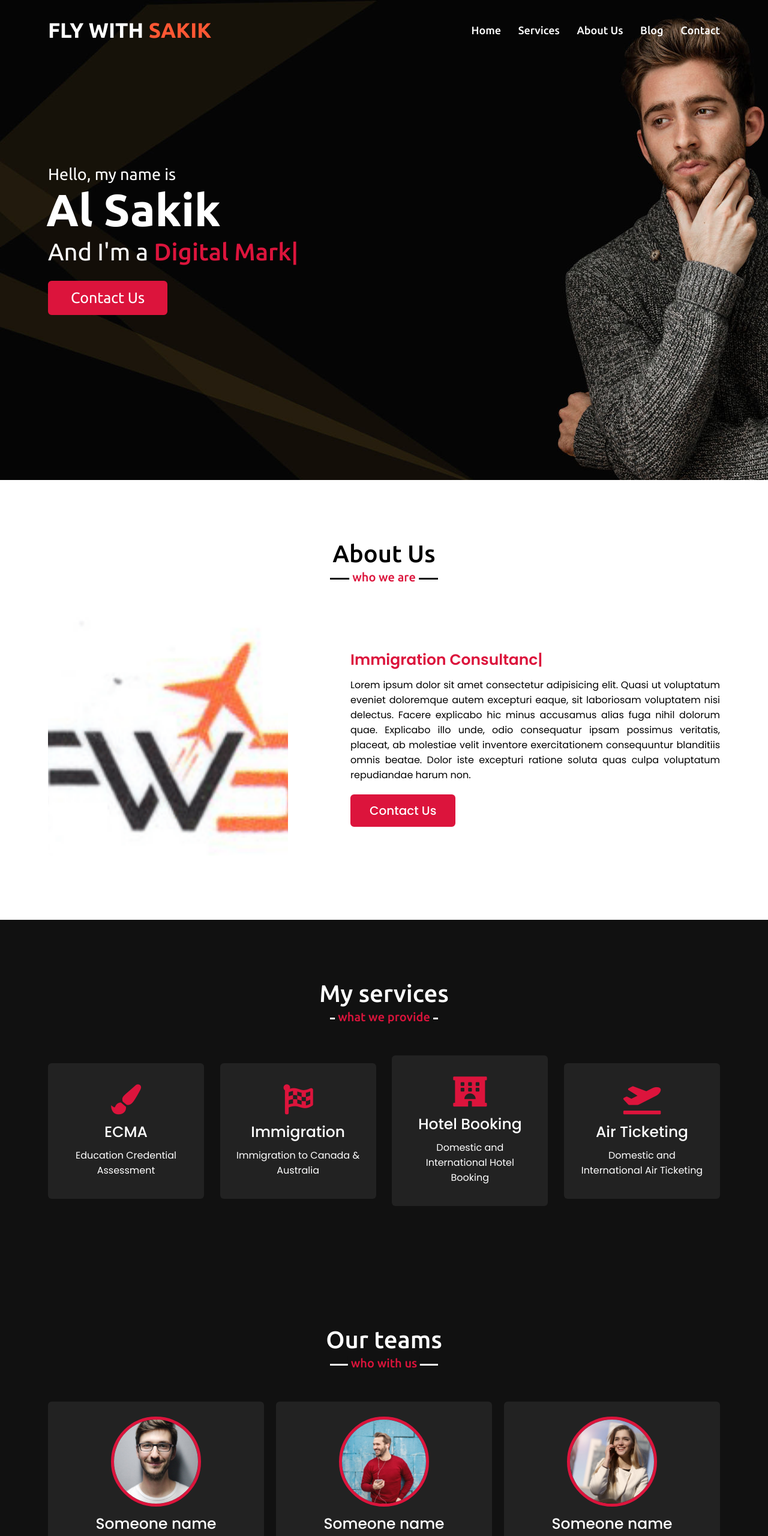
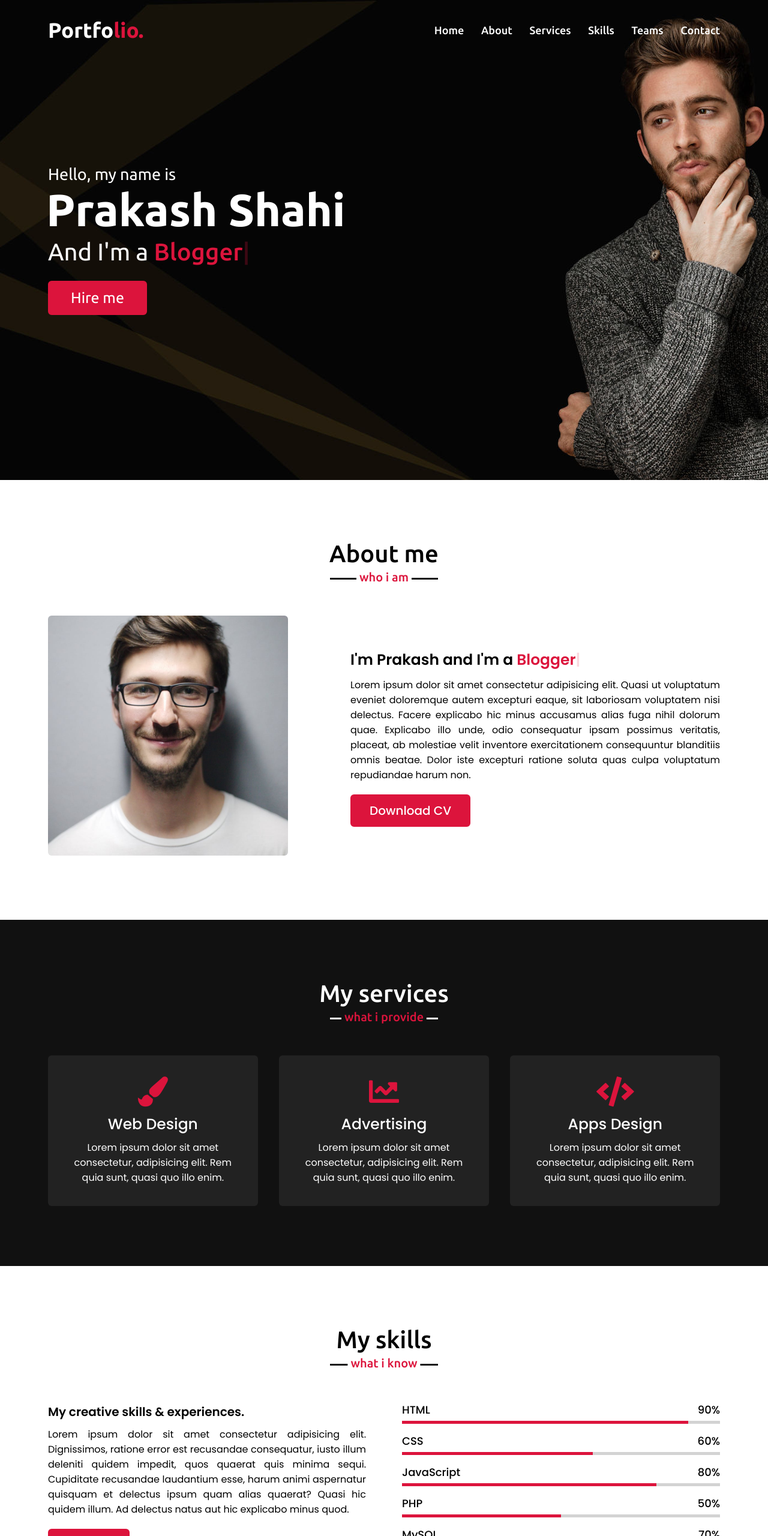
Before and after one commit to rawshad/flyWithSakik, a plain HTML site: page index.html in a window 1280 px wide. Shown: the top 2560 px of the page at 60% size. Drawn offline with nearby package versions, Linux system fonts and the light colour scheme.

Commit message:
new upload

```diff
--- a/index.html
+++ b/index.html
@@ -4,7 +4,7 @@
 <head>
     <meta charset="UTF-8">
     <meta name="viewport" content="width=device-width, initial-scale=1.0">
-    <title>FWS-Fly with Sakik</title>
+    <title>FWS-Fly With Sakik</title>
     <link rel="stylesheet" href="style.css">
     <link rel="stylesheet" href="https://cdnjs.cloudflare.com/ajax/libs/font-awesome/5.15.2/css/all.min.css"/>
     <script src="https://code.jquery.com/jquery-3.5.1.min.js"></script>
@@ -20,12 +20,13 @@
     </div>
     <nav class="navbar">
         <div class="max-width">
-            <div class="logo"><a href="#">FLY WITH<span> SAKIK</span></a></div>
+            <div class="logo"><a href="#">Portfo<span>lio.</span></a></div>
             <ul class="menu">
                 <li><a href="#home" class="menu-btn">Home</a></li>
+                <li><a href="#about" class="menu-btn">About</a></li>
                 <li><a href="#services" class="menu-btn">Services</a></li>
-                <li><a href="#about" class="menu-btn">About Us</a></li>
-                <li><a href="#blog" class="menu-btn">Blog</a></li>
+                <li><a href="#skills" class="menu-btn">Skills</a></li>
+                <li><a href="#teams" class="menu-btn">Teams</a></li>
                 <li><a href="#contact" class="menu-btn">Contact</a></li>
             </ul>
             <div class="menu-btn">
@@ -40,9 +41,9 @@
           <div class="row">
             <div class="home-content">
                 <div class="text-1">Hello, my name is</div>
-                <div class="text-2">Al Sakik</div>
+                <div class="text-2">Prakash Shahi</div>
                 <div class="text-3">And I'm a <span class="typing"></span></div>
-                <a href="#contact">Contact Us</a>
+                <a href="#">Hire me</a>
             </div>
           </div>
       </div>
@@ -51,15 +52,15 @@
     <!-- about section start -->
     <section class="about" id="about">
         <div class="max-width">
-            <h2 class="title">About Us</h2>
+            <h2 class="title">About me</h2>
             <div class="about-content">
                 <div class="column left">
-                    <img src="images/company.png" alt="">
+                    <img src="images/profile-1.jpeg" alt="">
                 </div>
                 <div class="column right">
-                    <div class="text"><span class="typing-2"></span></div>
+                    <div class="text">I'm Prakash and I'm a <span class="typing-2"></span></div>
                     <p>Lorem ipsum dolor sit amet consectetur adipisicing elit. Quasi ut voluptatum eveniet doloremque autem excepturi eaque, sit laboriosam voluptatem nisi delectus. Facere explicabo hic minus accusamus alias fuga nihil dolorum quae. Explicabo illo unde, odio consequatur ipsam possimus veritatis, placeat, ab molestiae velit inventore exercitationem consequuntur blanditiis omnis beatae. Dolor iste excepturi ratione soluta quas culpa voluptatum repudiandae harum non.</p>
-                    <a href="#contact">Contact Us</a>
+                    <a href="#">Download CV</a>
                 </div>
             </div>
         </div>
@@ -73,29 +74,22 @@
                 <div class="card">
                     <div class="box">
                         <i class="fas fa-paint-brush"></i>
-                        <div class="text">ECMA</div>
-                        <p>Education Credential Assessment</p>
+                        <div class="text">Web Design</div>
+                        <p>Lorem ipsum dolor sit amet consectetur, adipisicing elit. Rem quia sunt, quasi quo illo enim.</p>
                     </div>
                 </div>
                 <div class="card">
                     <div class="box">
-                        <i class="fas fa-flag-checkered"></i>
-                        <div class="text">Immigration</div>
-                        <p>Immigration to Canada & Australia</p>
+                        <i class="fas fa-chart-line"></i>
+                        <div class="text">Advertising</div>
+                        <p>Lorem ipsum dolor sit amet consectetur, adipisicing elit. Rem quia sunt, quasi quo illo enim.</p>
                     </div>
                 </div>
                 <div class="card">
                     <div class="box">
-                        <i class="fas fa-hotel"></i>
-                        <div class="text">Hotel Booking</div>
-                        <p>Domestic and International Hotel Booking</p>
-                    </div>
-                </div>
-                <div class="card">
-                    <div class="box">
-                        <i class="fas fa-plane-departure"></i>
-                        <div class="text">Air Ticketing</div>
-                        <p>Domestic and International Air Ticketing</p>
+                        <i class="fas fa-code"></i>
+                        <div class="text">Apps Design</div>
+                        <p>Lorem ipsum dolor sit amet consectetur, adipisicing elit. Rem quia sunt, quasi quo illo enim.</p>
                     </div>
                 </div>
                </div>
@@ -104,7 +98,7 @@
     </section>
 
     <!-- skills section start -->
-    <!-- <section class="skills" id="skills">
+    <section class="skills" id="skills">
         <div class="max-width">
             <h2 class="title">My skills</h2>
             <div class="skills-content">
@@ -152,12 +146,12 @@
                 </div>
             </div>
         </div>
-    </section> -->
+    </section>
 
     <!-- teams section start -->
     <section class="teams" id="teams">
         <div class="max-width">
-            <h2 class="title">Our teams</h2>
+            <h2 class="title">My teams</h2>
             <div class="carousel owl-carousel">
                 <div class="card">
                     <div class="box">
@@ -201,37 +195,37 @@
     <!-- contact section start -->
     <section class="contact" id="contact">
         <div class="max-width">
-            <h2 class="title">Contact Us</h2>
+            <h2 class="title">Contact me</h2>
             <div class="contact-content">
                 <div class="column left">
                     <div class="text">Get in Touch</div>
                     <p>Lorem, ipsum dolor sit amet consectetur adipisicing elit. Dignissimos harum corporis fuga corrupti. Doloribus quis soluta nesciunt veritatis vitae nobis?</p>
                     <div class="icons">
                         <div class="row">
-                            <i class="fas fa-laptop-house"></i>
+                            <i class="fas fa-user"></i>
                             <div class="info">
-                                <div class="head">FLY WITH SAKIK</div>
+                                <div class="head">Name</div>
+                                <div class="sub-title">Prakash Shahi</div>
                             </div>
                         </div>
                         <div class="row">
                             <i class="fas fa-map-marker-alt"></i>
                             <div class="info">
-                                <div class="head">Mamun Tower (9th floor) East Shawrapara, Kafrul Mirpur, Dhaka-1216</div>
+                                <div class="head">Address</div>
+                                <div class="sub-title">Surkhet, Nepal</div>
                             </div>
                         </div>
                         <div class="row">
                             <i class="fas fa-envelope"></i>
                             <div class="info">
-                                <div class="head">sakik@consultant.com</div>
-                                <div class="head">alsakikbd@gmail.com</div>
-                                <div class="sub-title"></div>
-                                <div class="sub-title"></div>
+                                <div class="head">Email</div>
+                                <div class="sub-title">abc@gmail.com</div>
                             </div>
                         </div>
                     </div>
                 </div>
                 <div class="column right">
-                    <div class="text">Leave A Message</div>
+                    <div class="text">Message me</div>
                     <form class="contact-form" action="#" method="POST">
                         <div class="fields">
                             <div class="field name">
@@ -258,7 +252,7 @@
 
     <!-- footer section start -->
     <footer>
-        <span>Created By <a href="https://www.rawshad.com">Mohammad Rawshad</a> | <span class="far fa-copyright"></span> 2021 All rights reserved.</span>
+        <span>Created By <a href="https://www.codingnepalweb.com">CodingNepal</a> | <span class="far fa-copyright"></span> 2020 All rights reserved.</span>
     </footer>
 
     <script src="script.js"></script>
--- a/script.js
+++ b/script.js
@@ -35,14 +35,14 @@ $(document).ready(function(){
 
     // typing text animation script
     var typed = new Typed(".typing", {
-        strings: ["Consultant", "Digital Marketer", "Blogger", "Designer", "Youtuber"],
+        strings: ["YouTuber", "Developer", "Blogger", "Designer", "Freelancer"],
         typeSpeed: 100,
         backSpeed: 60,
         loop: true
     });
 
     var typed = new Typed(".typing-2", {
-        strings: ["ECMA Services", "Immigration Consultancy", "Creative Writing", "Legal Services", "Video Marketing"],
+        strings: ["YouTuber", "Developer", "Blogger", "Designer", "Freelancer"],
         typeSpeed: 100,
         backSpeed: 60,
         loop: true
--- a/style.css
+++ b/style.css
@@ -88,7 +88,7 @@ section .title::after{
 }
 .navbar.sticky{
     padding: 15px 0;
-    background: #FF5733;
+    background: crimson;
 }
 .navbar .max-width{
     display: flex;
@@ -101,7 +101,7 @@ section .title::after{
     font-weight: 600;
 }
 .navbar .logo a span{
-    color: #FF5733;
+    color: crimson;
     transition: all 0.3s ease;
 }
 .navbar.sticky .logo a span{
@@ -215,7 +215,7 @@ section .title::after{
 
 /* about section styling */
 .about .title::after{
-    content: "who we are";
+    content: "who i am";
 }
 .about .about-content .left{
     width: 45%;
@@ -269,10 +269,10 @@ section .title::after{
 .services .title::after,
 .teams .title::after{
     background: #111;
-    content: "what we provide";
+    content: "what i provide";
 }
 .services .serv-content .card{
-    width: calc(25% - 20px);
+    width: calc(33% - 20px);
     background: #222;
     text-align: center;
     border-radius: 6px;
@@ -380,7 +380,7 @@ section .title::after{
 
 /* teams section styling */
 .teams .title::after{
-    content: "who with us";
+    content: "who with me";
 }
 .teams .carousel .card{
     background: #222;
```
Also changed, not shown: images/company.png (deleted).
